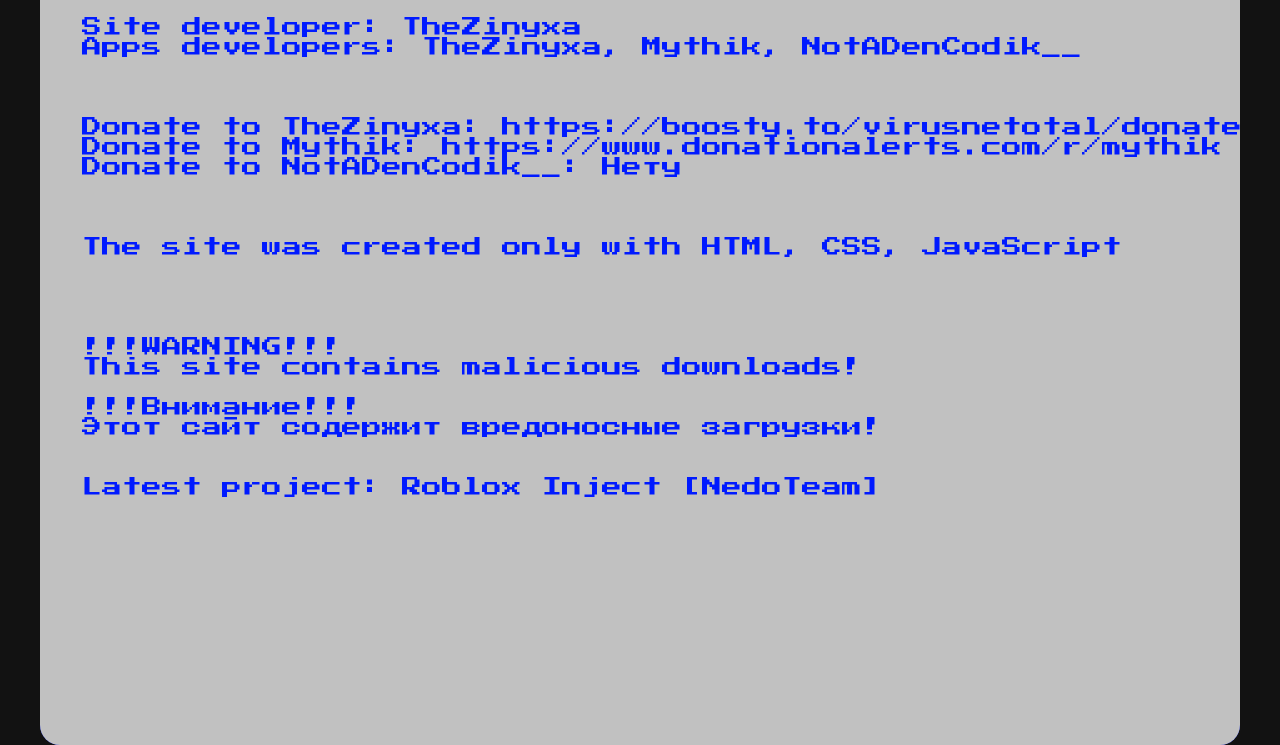
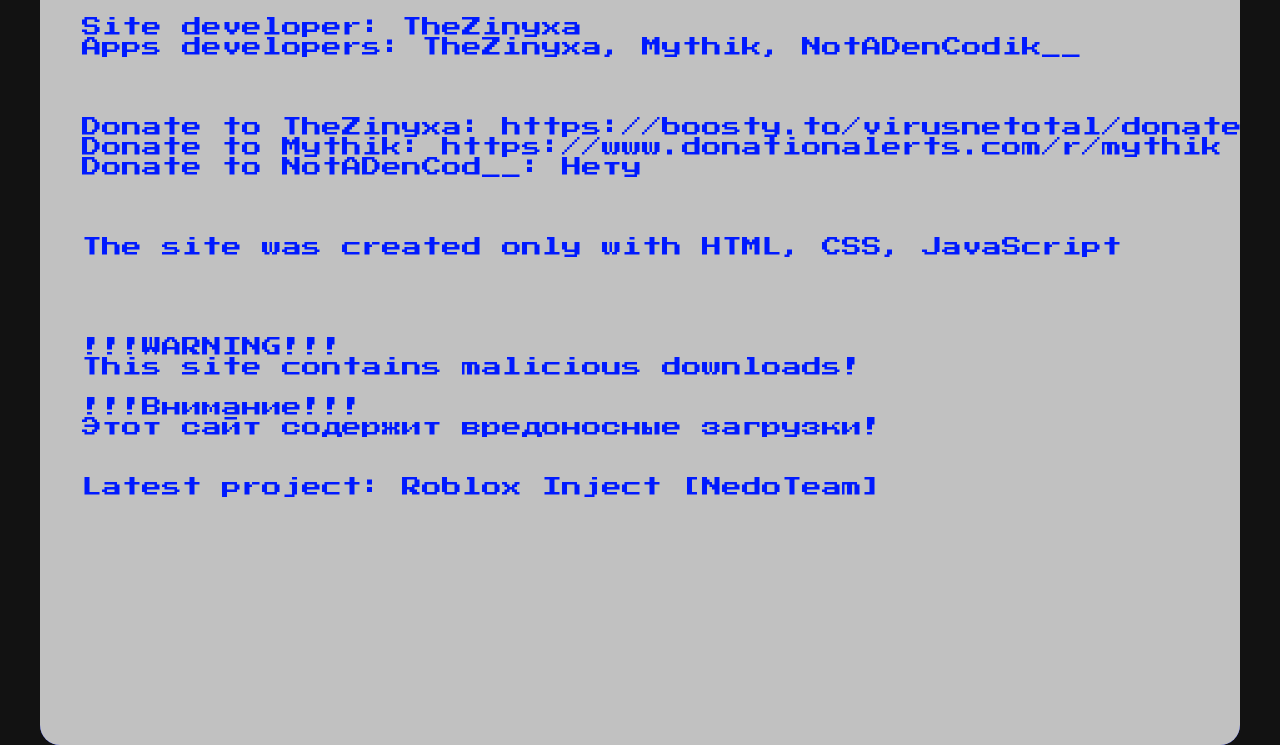
Before and after one commit to NedoTeam/NedoTeam, a plain HTML site: page bios.html in a window 1280 px wide. Shown: the part 55-800 px from the top of the page. Drawn offline with Linux system fonts and the light colour scheme.

Commit message:
Update bios.html

```diff
--- a/bios.html
+++ b/bios.html
@@ -236,7 +236,7 @@
 
   Donate to TheZinyxa: https://boosty.to/virusnetotal/donate
   Donate to Mythik: https://www.donationalerts.com/r/mythik
-  Donate to NotADenCodik__: Нету
+  Donate to NotADenCod__: Нету
 
 
 
```
